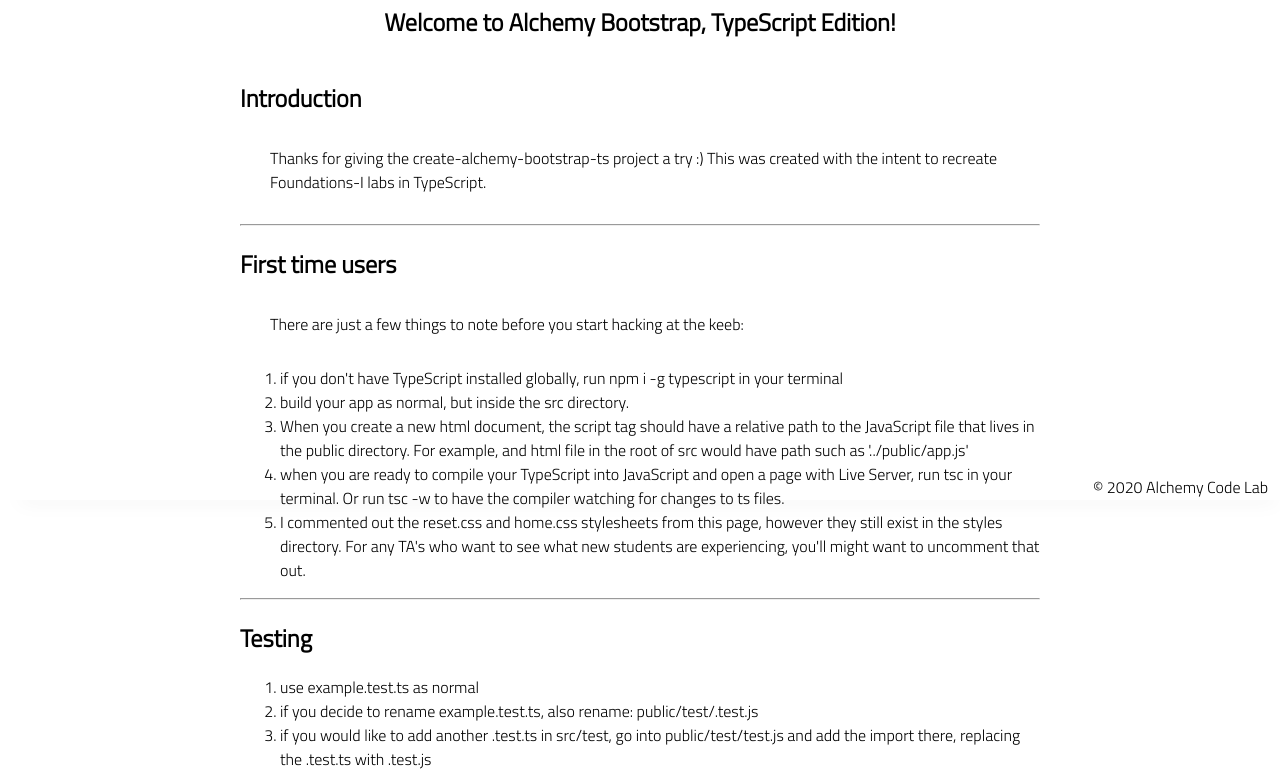
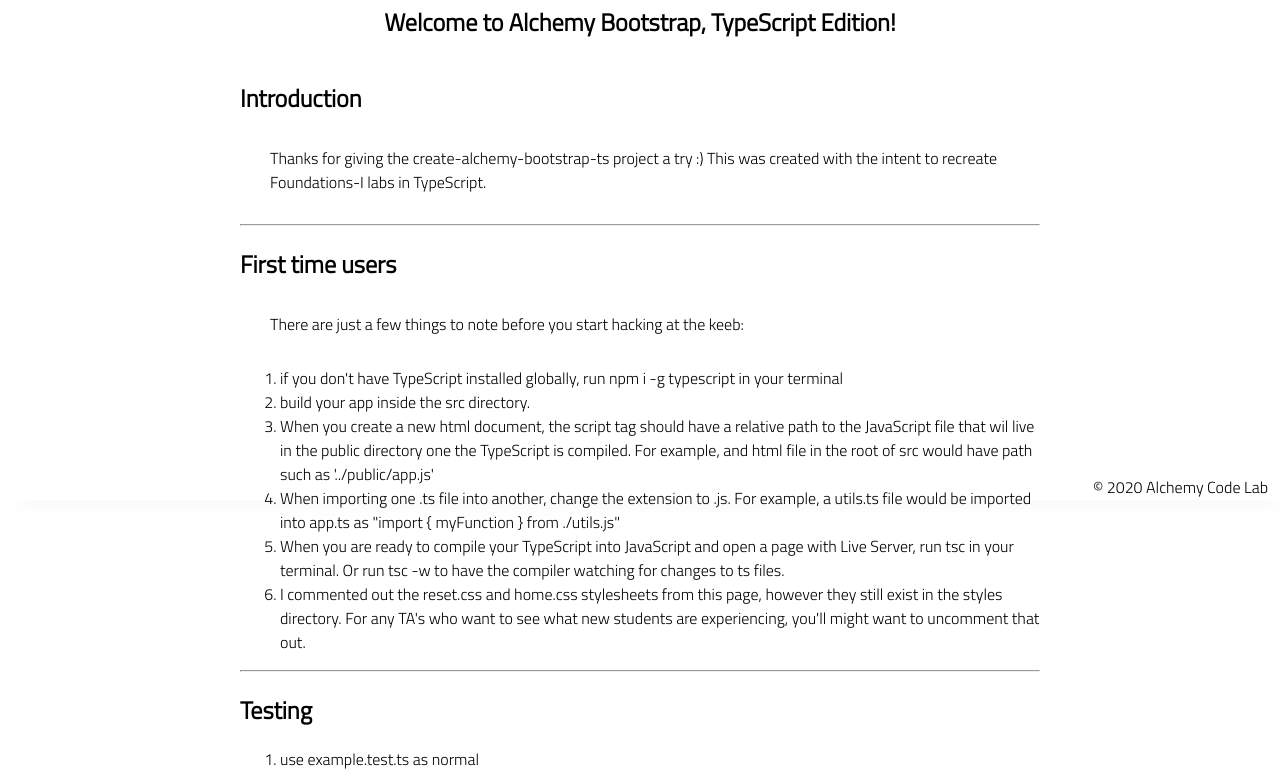
Before and after one commit to benwaples/create-alchemy-bootstrap-ts, a website: page copyables/src/index.html in a window 1280 px wide. Shown: the part 300-1076 px from the top of the page. Drawn offline with Linux system fonts and the light colour scheme.

Commit message:
update instruction

```diff
--- a/copyables/src/index.html
+++ b/copyables/src/index.html
@@ -38,9 +38,10 @@
                 <ol>
 
                     <li>if you don't have TypeScript installed globally, run npm i -g typescript in your terminal</li>
-                    <li>build your app as normal, but inside the src directory.</li>
-                    <li>When you create a new html document, the script tag should have a relative path to the JavaScript file that lives in the public directory. For example, and html file in the root of src would have path such as '../public/app.js'</li>
-                    <li>when you are ready to compile your TypeScript into JavaScript and open a page with Live Server, run tsc in your terminal. Or run tsc -w to have the compiler watching for changes to ts files.</li>
+                    <li>build your app inside the src directory.</li>
+                    <li>When you create a new html document, the script tag should have a relative path to the JavaScript file that wil live in the public directory one the TypeScript is compiled. For example, and html file in the root of src would have path such as '../public/app.js'</li>
+                    <li>When importing one .ts file into another, change the extension to .js. For example, a utils.ts file would be imported into app.ts as "import { myFunction } from ./utils.js"</li>
+                    <li>When you are ready to compile your TypeScript into JavaScript and open a page with Live Server, run tsc in your terminal. Or run tsc -w to have the compiler watching for changes to ts files.</li>
                     <li>I commented out the reset.css and home.css stylesheets from this page, however they still exist in the styles directory. For any TA's who want to see what new students are experiencing, you'll might want to uncomment that out.</li>
                 </ol>
                 <hr />
--- a/package.json
+++ b/package.json
@@ -1,6 +1,6 @@
 {
   "name": "create-alchemy-bootstrap-ts",
-  "version": "1.1.3",
+  "version": "1.2.0",
   "description": "",
   "main": "index.js",
   "dependencies": {
```
